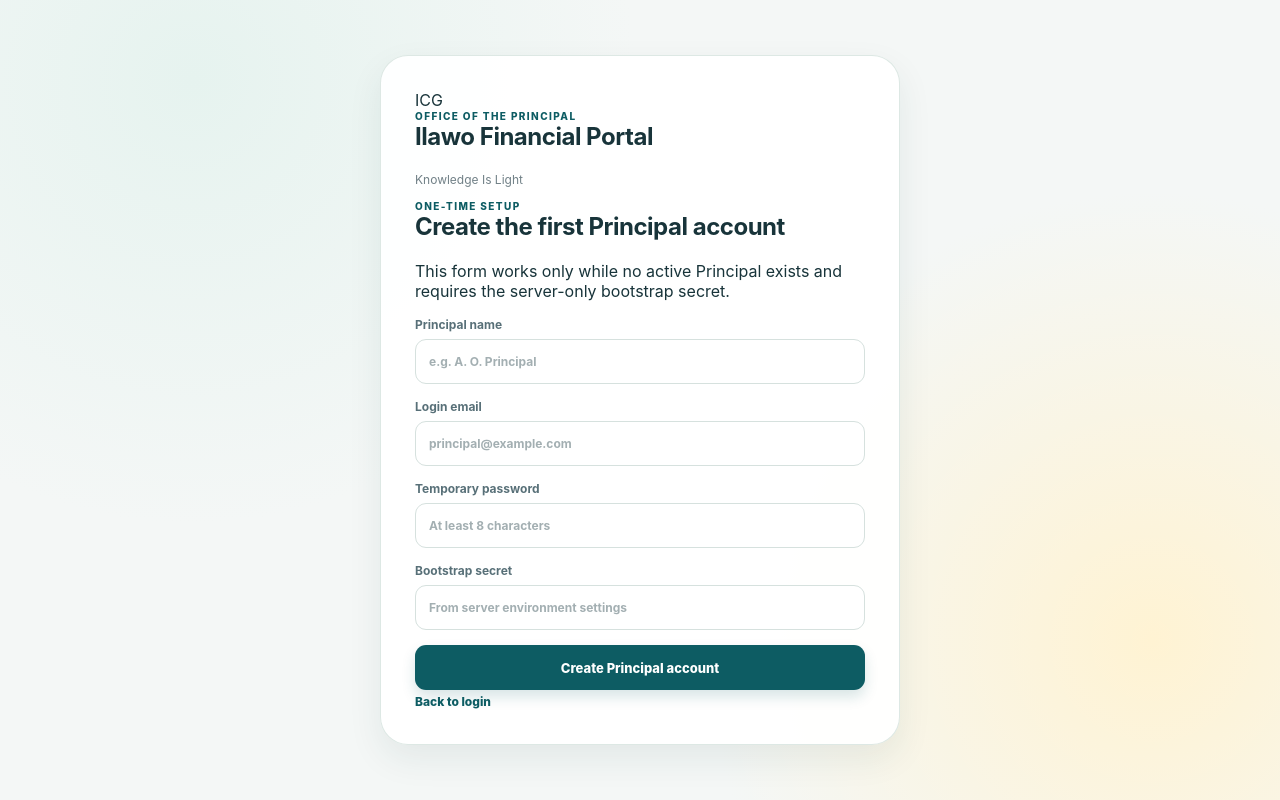
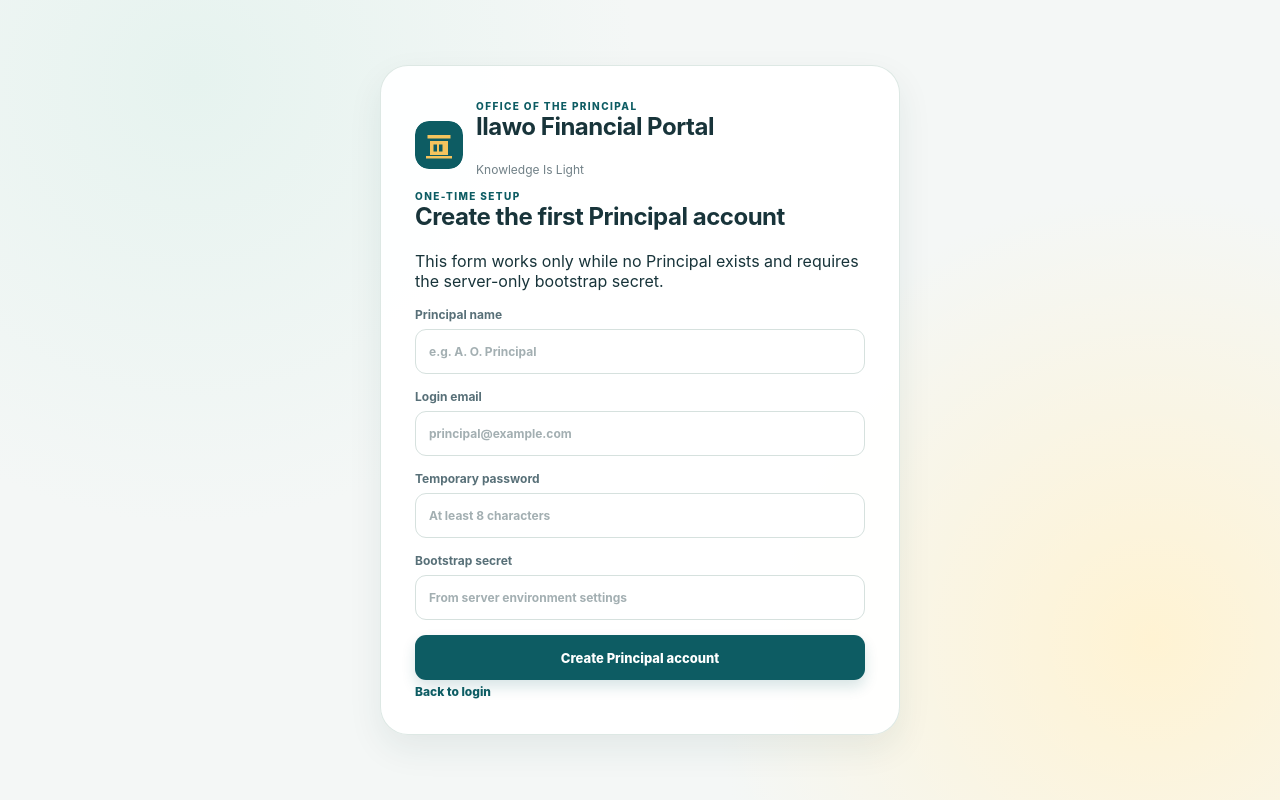
Before and after one commit to alabykhan-lang/Ilawo-Financial-Portal-, a Next.js app: page /setup in a window 1280 px wide. Built offline with nearby package versions, Linux system fonts and the light colour scheme.

Commit message:
Use school mark on bootstrap screen

```diff
--- a/app/globals.css
+++ b/app/globals.css
@@ -32,6 +32,8 @@ h1, h2, h3, strong, b { letter-spacing: -.02em; }
 .school-brand { display: flex; align-items: center; gap: 13px; min-width: 0; }
 .school-brand img { flex: 0 0 auto; border-radius: 14px; }
 .school-brand.compact img { border-radius: 12px; }
+.brand-lockup { display: flex; align-items: center; gap: 13px; }
+.brand-lockup > img { flex: 0 0 auto; border-radius: 14px; }
 .brand-name { margin: 0; font-size: 11px; font-weight: 800; letter-spacing: .07em; line-height: 1.35; color: var(--teal-dark); }
 .brand-location { margin: 3px 0 0; color: var(--muted); font-size: 11px; font-weight: 600; letter-spacing: .04em; }
 .auth-heading { margin: 42px 0 25px; }
--- a/app/setup/page.tsx
+++ b/app/setup/page.tsx
@@ -1,5 +1,6 @@
 "use client";
 
+import Image from "next/image";
 import { FormEvent, useState } from "react";
 import { useRouter } from "next/navigation";
 
@@ -31,7 +32,7 @@ export default function SetupPage() {
     <main className="setup-page">
       <section className="setup-card">
         <div className="brand-lockup compact">
-          <div className="mark-fallback">ICG</div>
+          <Image src="/ilawo-mark.svg" alt="Ilawo Community Grammar School mark" width={48} height={48} priority />
           <div>
             <p className="eyebrow">Office of the Principal</p>
             <h1>Ilawo Financial Portal</h1>
@@ -41,7 +42,7 @@ export default function SetupPage() {
         <div className="section-heading">
           <span className="section-kicker">ONE-TIME SETUP</span>
           <h2>Create the first Principal account</h2>
-          <p>This form works only while no active Principal exists and requires the server-only bootstrap secret.</p>
+          <p>This form works only while no Principal exists and requires the server-only bootstrap secret.</p>
         </div>
         <form className="stack-form" onSubmit={submit}>
           <label>Principal name<input required value={form.fullName} onChange={(e) => setForm({ ...form, fullName: e.target.value })} placeholder="e.g. A. O. Principal" /></label>
```
